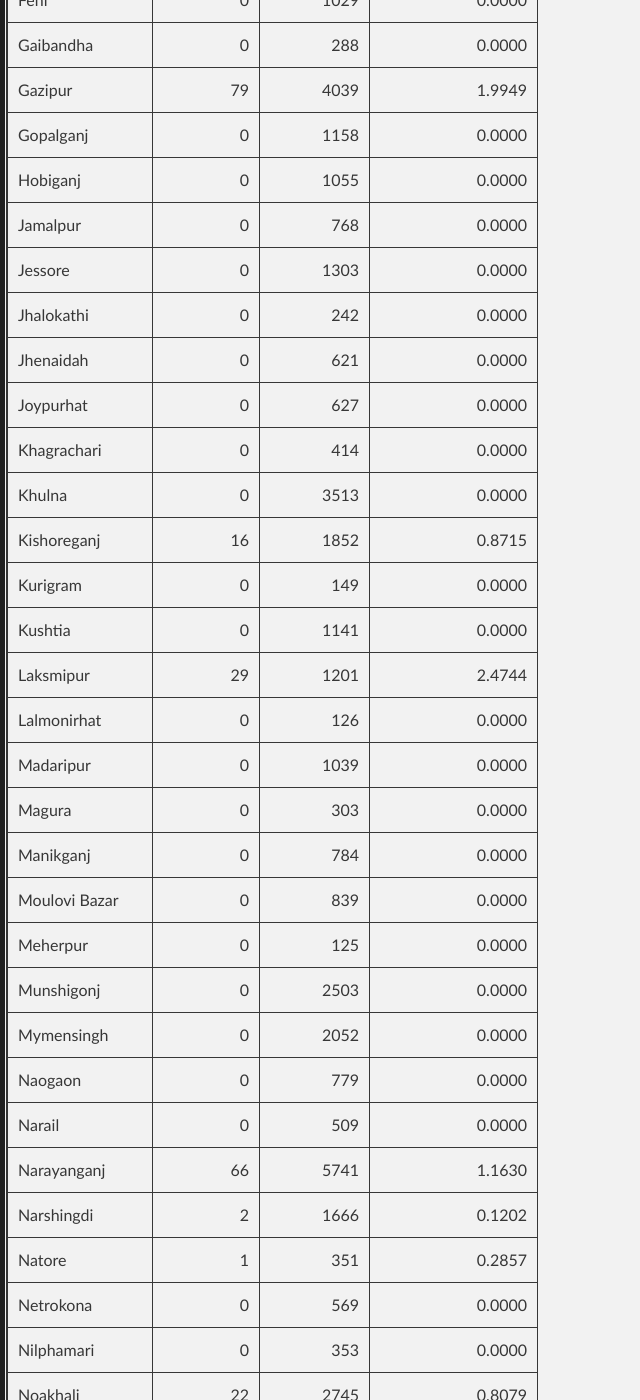
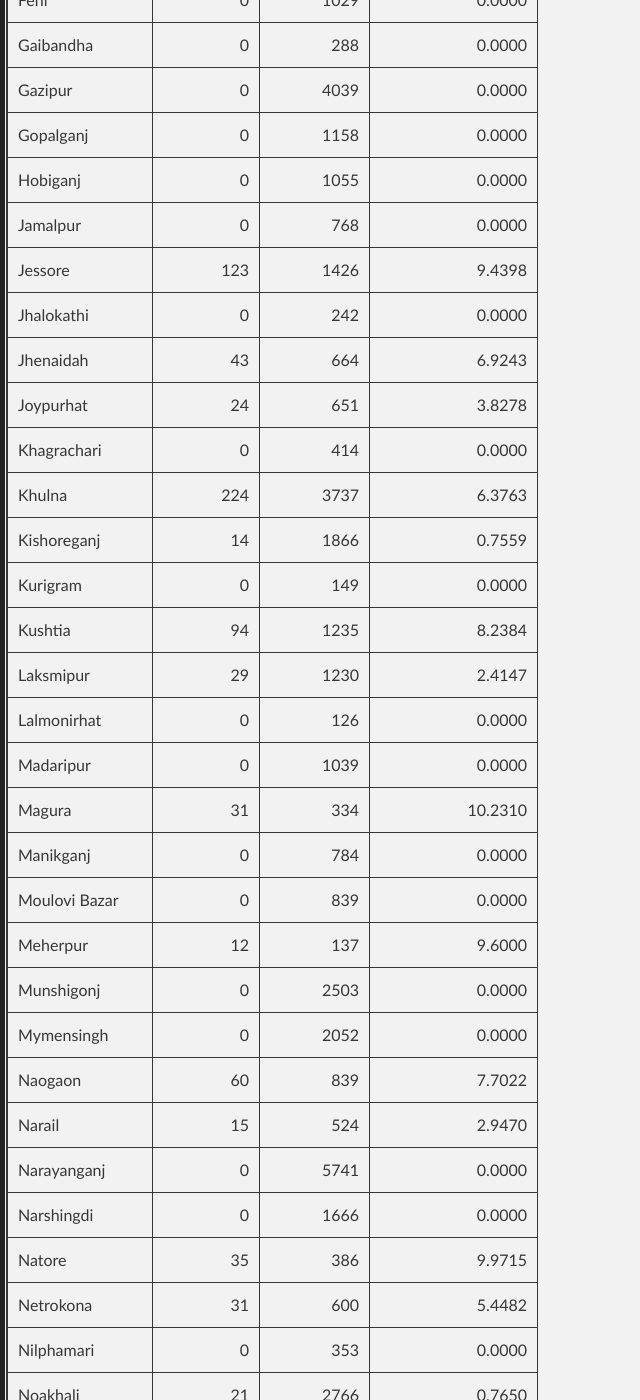
Before and after one commit to promitbasak/covid19bd, a Jekyll site: the page index.html, which Jekyll copies as it is, in a window 1280 px wide and 1400 px high, scrolled down 4931 px. Shown: the whole window, without its empty margins (0-640 px from the left). Built offline with Jekyll 4.4.1, drawn with Linux system fonts in a browser that asks for light colours; some of the changed text lies outside the part shown.

Commit message:
Update index.html

```diff
--- a/index.html
+++ b/index.html
@@ -45,7 +45,7 @@
         <h2 id="covid-19-in-bangladesh">Covid-19 in Bangladesh</h2>
 
 
-    <h4 id="this-page-is-updated-on-july-20-2020">This page is updated on <strong><u>July 20, 2020</u></strong></h4>
+    <h4 id="this-page-is-updated-on-july-21-2020">This page is updated on <strong><u>July 21, 2020</u></strong></h4>
     <h3> Today's Statistics:</h3>
         <p> Mobile Users should scroll the table right to left to see more</p>
     <table class="table table-bordered table-hover table-condensed">
@@ -67,21 +67,21 @@
 </tr></thead>
 <tbody>
 <tr>
-<td>2020-07-20</td>
-<td align="right">2928</td>
-<td align="right">50</td>
-<td align="right">1914</td>
-<td align="right">13362</td>
-<td align="right">207453</td>
-<td align="right">2668</td>
-<td align="right">113558</td>
-<td align="right">91227</td>
-<td align="right">1044336</td>
-<td align="right">1.2861</td>
+<td>2020-07-21</td>
+<td align="right">3057</td>
+<td align="right">41</td>
+<td align="right">1839</td>
+<td align="right">12898</td>
+<td align="right">210510</td>
+<td align="right">2709</td>
+<td align="right">115397</td>
+<td align="right">92404</td>
+<td align="right">1057234</td>
+<td align="right">1.2869</td>
 <td align="right">0.0235</td>
-<td align="right">19.8646</td>
-<td align="right">1152.5167</td>
-<td align="right">14.8222</td>
+<td align="right">19.9114</td>
+<td align="right">1169.5000</td>
+<td align="right">15.0500</td>
 </tr>
 </tbody>
 </table>
@@ -89,27 +89,27 @@
         <h3>Graphs:</h3>
         <div class="photo-album">
       <div>
-        <img src="https://raw.githubusercontent.com/promitbasak/Covid-19_bd_extended/master/assests/2020-07-20/Figure_1.png">
+        <img src="https://raw.githubusercontent.com/promitbasak/Covid-19_bd_extended/master/assests/2020-07-21/Figure_1.png">
         <h5>Overall Condition</h5>
       </div>
       <div>
-        <img src="https://raw.githubusercontent.com/promitbasak/Covid-19_bd_extended/master/assests/2020-07-20/Figure_2.png">
+        <img src="https://raw.githubusercontent.com/promitbasak/Covid-19_bd_extended/master/assests/2020-07-21/Figure_2.png">
         <h5>Total Cases</h5>
       </div>
       <div>
-        <img src="https://raw.githubusercontent.com/promitbasak/Covid-19_bd_extended/master/assests/2020-07-20/Figure_8.png">
+        <img src="https://raw.githubusercontent.com/promitbasak/Covid-19_bd_extended/master/assests/2020-07-21/Figure_8.png">
         <h5>Total Deaths</h5>
       </div>
       <div>
-        <img src="https://raw.githubusercontent.com/promitbasak/Covid-19_bd_extended/master/assests/2020-07-20/Figure_24.png">
+        <img src="https://raw.githubusercontent.com/promitbasak/Covid-19_bd_extended/master/assests/2020-07-21/Figure_24.png">
         <h5>District-wise Corona Map</h5>
       </div>
       <div>
-        <img src="https://raw.githubusercontent.com/promitbasak/Covid-19_bd_extended/master/assests/2020-07-20/Figure_20.png">
+        <img src="https://raw.githubusercontent.com/promitbasak/Covid-19_bd_extended/master/assests/2020-07-21/Figure_20.png">
         <h5>BD vs USA: Cases</h5>
       </div>
       <div>
-        <img src="https://raw.githubusercontent.com/promitbasak/Covid-19_bd_extended/master/assests/2020-07-20/Figure_21.png">
+        <img src="https://raw.githubusercontent.com/promitbasak/Covid-19_bd_extended/master/assests/2020-07-21/Figure_21.png">
         <h5>BD vs USA: Deaths</h5>
       </div>
     </div>
@@ -126,9 +126,9 @@
 </tr></thead>
 <tbody><tr>
 <td>Bagerhat</td>
-<td align="right">0</td>
-<td align="right">394</td>
-<td align="right">0.0000</td>
+<td align="right">39</td>
+<td align="right">433</td>
+<td align="right">9.8985</td>
 </tr>
 <tr>
 <td>Bandarban</td>
@@ -138,9 +138,9 @@
 </tr>
 <tr>
 <td>Barguna</td>
-<td align="right">73</td>
+<td align="right">0</td>
 <td align="right">511</td>
-<td align="right">16.6667</td>
+<td align="right">0.0000</td>
 </tr>
 <tr>
 <td>Barishal</td>
@@ -150,15 +150,15 @@
 </tr>
 <tr>
 <td>Bhola</td>
-<td align="right">33</td>
-<td align="right">456</td>
-<td align="right">7.8014</td>
+<td align="right">15</td>
+<td align="right">471</td>
+<td align="right">3.2895</td>
 </tr>
 <tr>
 <td>Bogura</td>
-<td align="right">60</td>
-<td align="right">4180</td>
-<td align="right">1.4563</td>
+<td align="right">47</td>
+<td align="right">4227</td>
+<td align="right">1.1244</td>
 </tr>
 <tr>
 <td>B. Baria</td>
@@ -168,33 +168,33 @@
 </tr>
 <tr>
 <td>Chandpur</td>
-<td align="right">4</td>
-<td align="right">1461</td>
-<td align="right">0.2745</td>
+<td align="right">28</td>
+<td align="right">1489</td>
+<td align="right">1.9165</td>
 </tr>
 <tr>
 <td>Chapainawabganj</td>
-<td align="right">0</td>
-<td align="right">291</td>
-<td align="right">0.0000</td>
+<td align="right">27</td>
+<td align="right">318</td>
+<td align="right">9.2784</td>
 </tr>
 <tr>
 <td>Chattogram</td>
-<td align="right">85</td>
-<td align="right">12754</td>
-<td align="right">0.6709</td>
+<td align="right">173</td>
+<td align="right">12927</td>
+<td align="right">1.3564</td>
 </tr>
 <tr>
 <td>Chuadanga</td>
-<td align="right">0</td>
-<td align="right">364</td>
-<td align="right">0.0000</td>
+<td align="right">82</td>
+<td align="right">446</td>
+<td align="right">22.5275</td>
 </tr>
 <tr>
 <td>Cox&#39;s bazar</td>
-<td align="right">48</td>
-<td align="right">3121</td>
-<td align="right">1.5620</td>
+<td align="right">0</td>
+<td align="right">3112</td>
+<td align="right">0.0000</td>
 </tr>
 <tr>
 <td>Cumilla</td>
@@ -204,9 +204,9 @@
 </tr>
 <tr>
 <td>Dhaka</td>
-<td align="right">0</td>
-<td align="right">42033</td>
-<td align="right">0.0000</td>
+<td align="right">52</td>
+<td align="right">42085</td>
+<td align="right">0.1237</td>
 </tr>
 <tr>
 <td>Dinajpur</td>
@@ -234,9 +234,9 @@
 </tr>
 <tr>
 <td>Gazipur</td>
-<td align="right">79</td>
+<td align="right">0</td>
 <td align="right">4039</td>
-<td align="right">1.9949</td>
+<td align="right">0.0000</td>
 </tr>
 <tr>
 <td>Gopalganj</td>
@@ -258,9 +258,9 @@
 </tr>
 <tr>
 <td>Jessore</td>
-<td align="right">0</td>
-<td align="right">1303</td>
-<td align="right">0.0000</td>
+<td align="right">123</td>
+<td align="right">1426</td>
+<td align="right">9.4398</td>
 </tr>
 <tr>
 <td>Jhalokathi</td>
@@ -270,15 +270,15 @@
 </tr>
 <tr>
 <td>Jhenaidah</td>
-<td align="right">0</td>
-<td align="right">621</td>
-<td align="right">0.0000</td>
+<td align="right">43</td>
+<td align="right">664</td>
+<td align="right">6.9243</td>
 </tr>
 <tr>
 <td>Joypurhat</td>
-<td align="right">0</td>
-<td align="right">627</td>
-<td align="right">0.0000</td>
+<td align="right">24</td>
+<td align="right">651</td>
+<td align="right">3.8278</td>
 </tr>
 <tr>
 <td>Khagrachari</td>
@@ -288,15 +288,15 @@
 </tr>
 <tr>
 <td>Khulna</td>
-<td align="right">0</td>
-<td align="right">3513</td>
-<td align="right">0.0000</td>
+<td align="right">224</td>
+<td align="right">3737</td>
+<td align="right">6.3763</td>
 </tr>
 <tr>
 <td>Kishoreganj</td>
-<td align="right">16</td>
-<td align="right">1852</td>
-<td align="right">0.8715</td>
+<td align="right">14</td>
+<td align="right">1866</td>
+<td align="right">0.7559</td>
 </tr>
 <tr>
 <td>Kurigram</td>
@@ -306,15 +306,15 @@
 </tr>
 <tr>
 <td>Kushtia</td>
-<td align="right">0</td>
-<td align="right">1141</td>
-<td align="right">0.0000</td>
+<td align="right">94</td>
+<td align="right">1235</td>
+<td align="right">8.2384</td>
 </tr>
 <tr>
 <td>Laksmipur</td>
 <td align="right">29</td>
-<td align="right">1201</td>
-<td align="right">2.4744</td>
+<td align="right">1230</td>
+<td align="right">2.4147</td>
 </tr>
 <tr>
 <td>Lalmonirhat</td>
@@ -330,9 +330,9 @@
 </tr>
 <tr>
 <td>Magura</td>
-<td align="right">0</td>
-<td align="right">303</td>
-<td align="right">0.0000</td>
+<td align="right">31</td>
+<td align="right">334</td>
+<td align="right">10.2310</td>
 </tr>
 <tr>
 <td>Manikganj</td>
@@ -348,9 +348,9 @@
 </tr>
 <tr>
 <td>Meherpur</td>
-<td align="right">0</td>
-<td align="right">125</td>
-<td align="right">0.0000</td>
+<td align="right">12</td>
+<td align="right">137</td>
+<td align="right">9.6000</td>
 </tr>
 <tr>
 <td>Munshigonj</td>
@@ -366,39 +366,39 @@
 </tr>
 <tr>
 <td>Naogaon</td>
-<td align="right">0</td>
-<td align="right">779</td>
-<td align="right">0.0000</td>
+<td align="right">60</td>
+<td align="right">839</td>
+<td align="right">7.7022</td>
 </tr>
 <tr>
 <td>Narail</td>
-<td align="right">0</td>
-<td align="right">509</td>
-<td align="right">0.0000</td>
+<td align="right">15</td>
+<td align="right">524</td>
+<td align="right">2.9470</td>
 </tr>
 <tr>
 <td>Narayanganj</td>
-<td align="right">66</td>
+<td align="right">0</td>
 <td align="right">5741</td>
-<td align="right">1.1630</td>
+<td align="right">0.0000</td>
 </tr>
 <tr>
 <td>Narshingdi</td>
-<td align="right">2</td>
+<td align="right">0</td>
 <td align="right">1666</td>
-<td align="right">0.1202</td>
+<td align="right">0.0000</td>
 </tr>
 <tr>
 <td>Natore</td>
-<td align="right">1</td>
-<td align="right">351</td>
-<td align="right">0.2857</td>
+<td align="right">35</td>
+<td align="right">386</td>
+<td align="right">9.9715</td>
 </tr>
 <tr>
 <td>Netrokona</td>
-<td align="right">0</td>
-<td align="right">569</td>
-<td align="right">0.0000</td>
+<td align="right">31</td>
+<td align="right">600</td>
+<td align="right">5.4482</td>
 </tr>
 <tr>
 <td>Nilphamari</td>
@@ -408,15 +408,15 @@
 </tr>
 <tr>
 <td>Noakhali</td>
+<td align="right">21</td>
+<td align="right">2766</td>
+<td align="right">0.7650</td>
+</tr>
+<tr>
+<td>Pabna</td>
 <td align="right">22</td>
-<td align="right">2745</td>
-<td align="right">0.8079</td>
-</tr>
-<tr>
-<td>Pabna</td>
-<td align="right">0</td>
-<td align="right">671</td>
-<td align="right">0.0000</td>
+<td align="right">693</td>
+<td align="right">3.2787</td>
 </tr>
 <tr>
 <td>Panchagar</td>
@@ -426,9 +426,9 @@
 </tr>
 <tr>
 <td>Patuakhali</td>
-<td align="right">51</td>
-<td align="right">869</td>
-<td align="right">6.2347</td>
+<td align="right">24</td>
+<td align="right">893</td>
+<td align="right">2.7618</td>
 </tr>
 <tr>
 <td>Pirojpur</td>
@@ -450,9 +450,9 @@
 </tr>
 <tr>
 <td>Rangamati</td>
-<td align="right">16</td>
+<td align="right">0</td>
 <td align="right">511</td>
-<td align="right">3.2323</td>
+<td align="right">0.0000</td>
 </tr>
 <tr>
 <td>Rangpur</td>
@@ -462,9 +462,9 @@
 </tr>
 <tr>
 <td>Satkhira</td>
-<td align="right">0</td>
-<td align="right">487</td>
-<td align="right">0.0000</td>
+<td align="right">60</td>
+<td align="right">547</td>
+<td align="right">12.3203</td>
 </tr>
 <tr>
 <td>Shariatpur</td>
@@ -480,9 +480,9 @@
 </tr>
 <tr>
 <td>Sirajganj</td>
-<td align="right">16</td>
-<td align="right">1059</td>
-<td align="right">1.5340</td>
+<td align="right">24</td>
+<td align="right">1083</td>
+<td align="right">2.2663</td>
 </tr>
 <tr>
 <td>Sunamganj</td>
@@ -492,15 +492,15 @@
 </tr>
 <tr>
 <td>Sylhet</td>
-<td align="right">177</td>
+<td align="right">0</td>
 <td align="right">3500</td>
-<td align="right">5.3265</td>
+<td align="right">0.0000</td>
 </tr>
 <tr>
 <td>Tangail</td>
-<td align="right">49</td>
-<td align="right">1189</td>
-<td align="right">4.2982</td>
+<td align="right">36</td>
+<td align="right">1225</td>
+<td align="right">3.0278</td>
 </tr>
 <tr>
 <td>Thakurgaon</td>
@@ -2829,6 +2829,23 @@
 <td align="right">1152.5167</td>
 <td align="right">14.8222</td>
 </tr>
+<tr>
+<td>2020-07-21</td>
+<td align="right">3057</td>
+<td align="right">41</td>
+<td align="right">1839</td>
+<td align="right">12898</td>
+<td align="right">210510</td>
+<td align="right">2709</td>
+<td align="right">115397</td>
+<td align="right">92404</td>
+<td align="right">1057234</td>
+<td align="right">1.2869</td>
+<td align="right">0.0235</td>
+<td align="right">19.9114</td>
+<td align="right">1169.5000</td>
+<td align="right">15.0500</td>
+</tr>
 </tbody></table>
 
 
```
